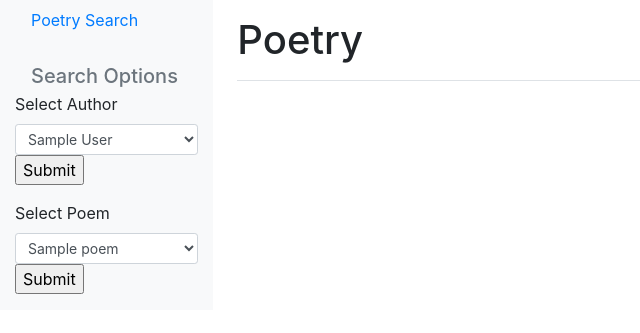
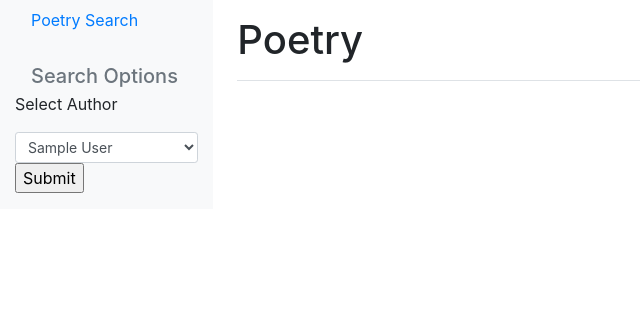
Before and after one commit to aschleg/poetflask, a Flask app: page / in a window 1280 px wide. Shown: the part 56-389 px from the top of the page, without its empty margins (0-640 px from the left). Run offline with Flask 2, Linux system fonts and the light colour scheme; tables that the repository leaves empty hold one stand-in row (values such as "Sample post"); some libraries are stand-ins or nearby versions.

Commit message:
commit most recent changes

```diff
--- a/app/forms.py
+++ b/app/forms.py
@@ -1,5 +1,5 @@
 from flask_wtf import FlaskForm
-from wtforms import StringField, SelectField
+from wtforms import SubmitField, SelectField
 from wtforms.ext.sqlalchemy.fields import QuerySelectField
 from sqlalchemy.orm import load_only
 from wtforms.validators import DataRequired
@@ -7,11 +7,11 @@ from app.models import Author, Poems
 
 
 def author_list():
-    return Author.query.options(load_only('author')).distinct().all()
+    return Author.query
 
 
 def poems_list():
-    return Poems.query.options(load_only('title')).distinct().all()
+    return Poems.query
 
 
 class PoetryForms(FlaskForm):
@@ -19,3 +19,4 @@ class PoetryForms(FlaskForm):
                                      query_factory=author_list, allow_blank=False, get_label='author')
     poem_select = QuerySelectField(u'Select Poems',
                                    query_factory=poems_list, allow_blank=False, get_label='title')
+    submit = SubmitField('Submit')
--- a/app/routes.py
+++ b/app/routes.py
@@ -3,23 +3,27 @@ from flask import render_template, flash, redirect, request
 from app import app
 from app.forms import PoetryForms
 from app.models import Author, Poems, db
-from sqlalchemy.orm import load_only
 
 
 db.create_all()
 
 
-@app.route('/', methods=['get', 'post'])
-@app.route('/index', methods=['get', 'post'])
+@app.route('/', methods=['GET', 'POST'])
 def index():
     form = PoetryForms()
+    author = None
 
-    #if request.method == 'POST':
-    author = request.form.get('selectauthor')
+    if request.method == 'POST':
+        author = form.author_select.data.author
 
     author_poems = Poems.query.filter_by(author=author).all()
 
-    #if poet_form.validate_on_submit():
-    #    author = Author.query.filter_by(author=poet_form.author_select.data).first()
+    return render_template('index.html', title='Poetflask', form=form, author_poems=author_poems)
 
-    return render_template('index.html', title='Poetflask', form=form, author_poems=author_poems)
+
+# @app.route('/author', methods=['GET', 'POST'])
+# def author():
+#     author = request.form['author_select']
+#     author_poems = Poems.query.filter_by(author=author).all()
+#
+#     return render_template('author.html', author_poems=author_poems, author=author)
--- a/app/templates/base.html
+++ b/app/templates/base.html
@@ -25,10 +25,9 @@
             </div>
         </nav>
         <div class="container-fluid">
-            {% block sidebar %}{% endblock %}
+            <div class="row">
+                {% block content %}{% endblock %}
+            </div>
         </div>
-
-
-
     </body>
 </html>
--- a/app/templates/index.html
+++ b/app/templates/index.html
@@ -1,8 +1,7 @@
 {% extends "base.html" %}
 
-{% block sidebar %}
+{% block content %}
 
-    <div class="row">
     <nav class="col-md-2 d-none d-md-block bg-light sidebar">
         <div class="sidebar-sticky">
             <ul class="nav flex-column">
@@ -12,29 +11,19 @@
                     </a>
                 </li>
             </ul>
+
             <h5 class="sidebar-heading d-flex align-items-left px-3 mt-4 mb-1 text-muted">
                 <span>Search Options</span>
             </h5>
-                <form action="" method="post" novalidate>
+
+            <form action="/" method="POST" novalidate>
                 {{ form.hidden_tag() }}
                 <div class="form-group">
-                        <label for="authorSelect">Select Author</label>
-                        <select class="form-control form-control-sm" id="authorSelect" name="selectauthor">
-                            {% for author in form.author_select %}
-                                <li>{{ author }}</li>
-                            {% endfor %}
-                        </select>
-                        <input type="submit">
+                    <label>{{ form.author_select.label }}</label>
+                    {{ form.author_select(class_="form-control form-control-sm") }}
+                    {{ form.submit() }}
                 </div>
-                    <div class="form-group">
-                        <label for="poetrySelect">Select Poem</label>
-                        <select class="form-control form-control-sm" id="poetrySelect" name="selectpoem">
-                            {% for poetry in form.poem_select %}
-                                <li>{{ poetry }}</li>
-                            {% endfor %}
-                        </select>
-                        <input type="submit">
-                    </div>
+
             </form>
         </div>
     </nav>
@@ -44,10 +33,10 @@
         </div>
         <div class="row">
             {% for author_poem in author_poems %}
+                <h5>{{ author_poem.title }}</h5>
                 <p>{{ author_poem.lines }}</p>
             {% endfor %}
         </div>
     </main>
-    </div>
 
 {% endblock %}
```
Also changed, not shown: app/templates/author.html (added, +17 -0 lines). Lines whose indentation alone changed are shown as unchanged.
